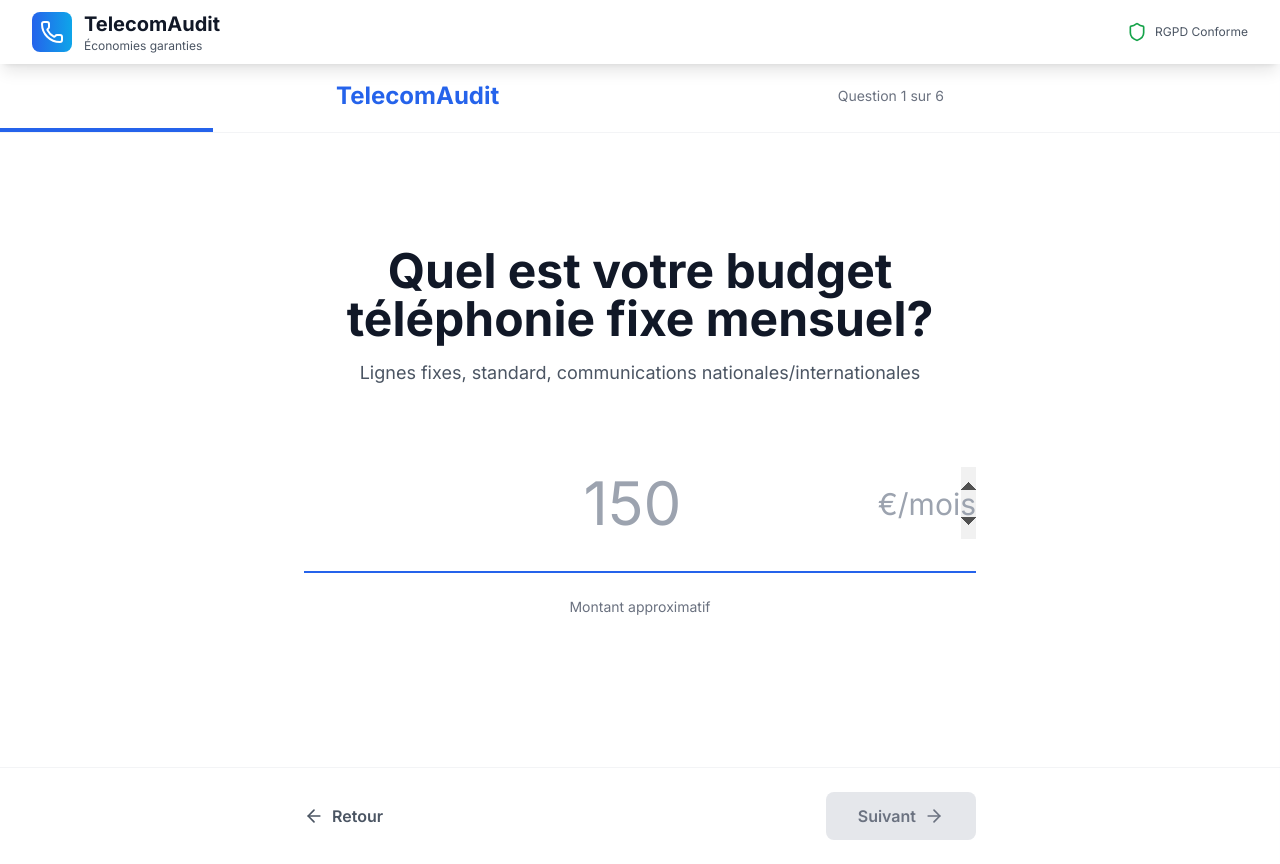
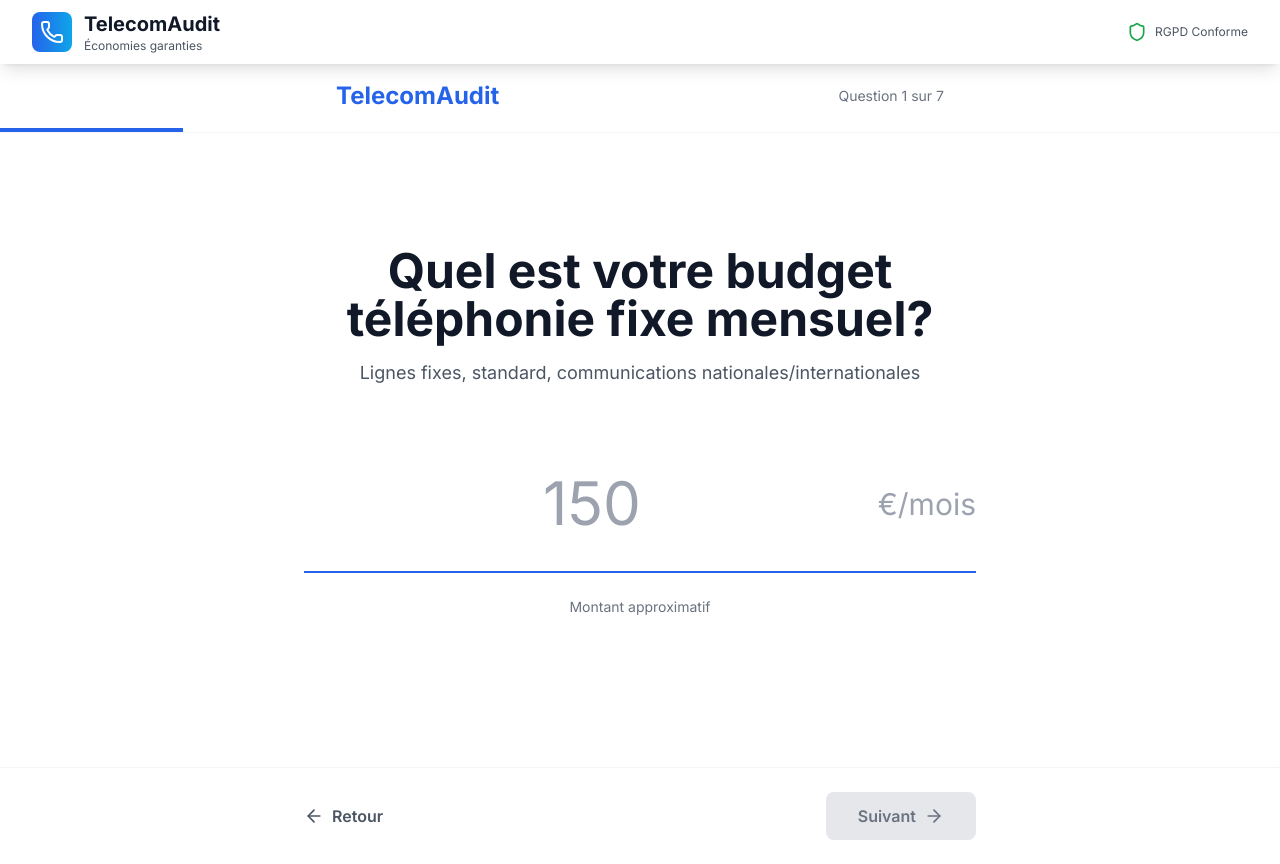
Before and after one commit to Hu-bogoss/qualification-telecom-pro, a React (Vite) app: page /budget in a window 1280 px wide. Built offline with nearby package versions, Linux system fonts and the light colour scheme.

Commit message:
Update BudgetForm.jsx

```diff
--- a/src/pages/BudgetForm.jsx
+++ b/src/pages/BudgetForm.jsx
@@ -14,6 +14,8 @@ const BudgetForm = () => {
     cybersecurity: '',
     cybersecurityBudget: '',
     companySize: '',
+    role: '',
+    roleOther: false,
     multiSite: false
   });
   const [errors, setErrors] = useState({});
@@ -73,6 +75,17 @@ const BudgetForm = () => {
       ]
     },
     {
+      id: 'role',
+      type: 'select',
+      title: 'Quelle est votre fonction?',
+      description: 'Cela nous aide à adapter notre approche',
+      options: [
+        { value: 'manager', label: 'Gérant', desc: 'PDG, Directeur Général' },
+        { value: 'admin', label: 'Directeur Administratif', desc: 'DAF, Direction Administrative' },
+        { value: 'other', label: 'Autre fonction', desc: 'Autre responsabilité' }
+      ]
+    },
+    {
       id: 'multiSite',
       type: 'boolean',
       title: 'Avez-vous plusieurs sites ou bureaux?',
@@ -81,9 +94,9 @@ const BudgetForm = () => {
   ];
 
   // Si cybersecurity === 'yes', ajouter la question du budget cybersécurité
-  const displayQuestions = formData.cybersecurity === 'yes' && currentQuestion === 4
+  const displayQuestions = formData.cybersecurity === 'yes' && currentQuestion === 3
     ? [
-        ...questions.slice(0, 4),
+        ...questions.slice(0, 3),
         {
           id: 'cybersecurityBudget',
           type: 'number',
@@ -93,12 +106,30 @@ const BudgetForm = () => {
           unit: '€/mois',
           hint: 'Montant approximatif'
         },
-        ...questions.slice(4)
+        ...questions.slice(3)
       ]
     : questions;
 
-  const question = displayQuestions[currentQuestion];
-  const progress = ((currentQuestion + 1) / displayQuestions.length) * 100;
+  // Si role === 'other', ajouter la question de confirmation
+  const displayQuestionsWithRole = formData.role === 'other'
+    ? displayQuestions.map((q, idx) => {
+        if (q.id === 'role') {
+          return [
+            q,
+            {
+              id: 'roleOther',
+              type: 'boolean',
+              title: 'Je certifie être décisionnaire dans mon entreprise',
+              description: 'Vous confirmez avoir le pouvoir de décision concernant les contrats télécom'
+            }
+          ];
+        }
+        return q;
+      }).flat()
+    : displayQuestions;
+
+  const question = displayQuestionsWithRole[currentQuestion];
+  const progress = ((currentQuestion + 1) / displayQuestionsWithRole.length) * 100;
 
   const handleNumberChange = (value) => {
     setFormData(prev => ({
@@ -147,7 +178,7 @@ const BudgetForm = () => {
       }
     }
 
-    if (currentQuestion < displayQuestions.length - 1) {
+    if (currentQuestion < displayQuestionsWithRole.length - 1) {
       setCurrentQuestion(currentQuestion + 1);
     } else {
       // Form complete
@@ -223,7 +254,7 @@ const BudgetForm = () => {
         <div className="max-w-2xl mx-auto px-4 sm:px-6 lg:px-8 py-4 flex items-center justify-between">
           <div className="text-2xl font-bold text-blue-600">TelecomAudit</div>
           <div className="text-sm text-gray-500">
-            Question {currentQuestion + 1} sur {displayQuestions.length}
+            Question {currentQuestion + 1} sur {displayQuestionsWithRole.length}
           </div>
         </div>
         <motion.div
@@ -270,12 +301,22 @@ const BudgetForm = () => {
                         value={formData[question.id]}
                         onChange={(e) => handleNumberChange(e.target.value)}
                         onKeyPress={(e) => e.key === 'Enter' && isValid() && handleNext()}
-                        className={`w-full text-center text-5xl md:text-6xl font-light bg-white border-b-2 border-gray-200 focus:border-blue-600 focus:outline-none py-8 transition ${
+                        className={`w-full text-center text-5xl md:text-6xl font-light bg-white border-b-2 border-gray-200 focus:border-blue-600 focus:outline-none py-8 transition pr-24 ${
                           errors[question.id] ? 'border-red-300' : ''
                         }`}
+                        style={{
+                          appearance: 'textfield'
+                        }}
                         autoFocus
                       />
-                      <div className="absolute right-0 top-1/2 -translate-y-1/2 text-3xl text-gray-400 font-light">
+                      <style>{`
+                        input[type='number']::-webkit-outer-spin-button,
+                        input[type='number']::-webkit-inner-spin-button {
+                          -webkit-appearance: none;
+                          margin: 0;
+                        }
+                      `}</style>
+                      <div className="absolute right-0 top-1/2 -translate-y-1/2 text-3xl text-gray-400 font-light pointer-events-none">
                         {question.unit}
                       </div>
                     </div>
@@ -337,10 +378,17 @@ const BudgetForm = () => {
                     transition={{ delay: 0.2 }}
                     className="space-y-3"
                   >
-                    {[
-                      { value: true, label: 'Oui', desc: 'Nous avons plusieurs sites' },
-                      { value: false, label: 'Non', desc: 'Un seul site' }
-                    ].map((option, idx) => (
+                    {question.id === 'multiSite' ? (
+                      [
+                        { value: true, label: 'Oui', desc: 'Nous avons plusieurs sites' },
+                        { value: false, label: 'Non', desc: 'Un seul site' }
+                      ]
+                    ) : (
+                      [
+                        { value: true, label: 'Je confirme', desc: 'Je suis décisionnaire' },
+                        { value: false, label: 'Retour', desc: 'Je dois vérifier' }
+                      ]
+                    )}.map((option, idx) => (
                       <motion.button
                         key={String(option.value)}
                         initial={{ opacity: 0, y: 10 }}
@@ -410,7 +458,7 @@ const BudgetForm = () => {
                 : 'bg-gray-200 text-gray-500 cursor-not-allowed'
             }`}
           >
-            <span>{currentQuestion === displayQuestions.length - 1 ? 'Terminer' : 'Suivant'}</span>
+            <span>{currentQuestion === displayQuestionsWithRole.length - 1 ? 'Terminer' : 'Suivant'}</span>
             <ArrowRight className="w-5 h-5" />
           </motion.button>
         </div>
```
